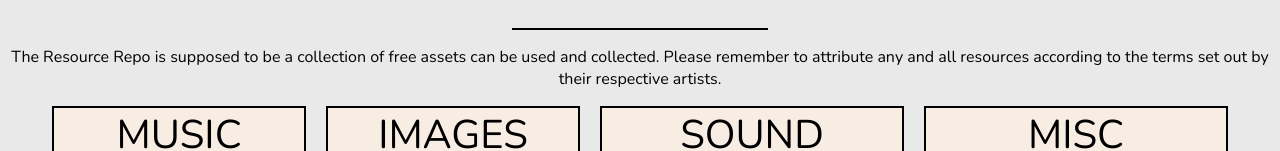
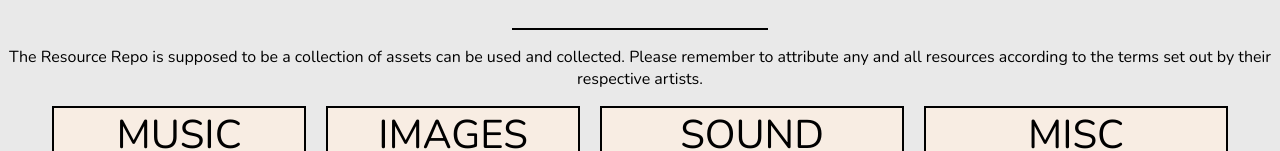
Before and after one commit to Staartline/resourcerepo, a plain HTML site: page index.html in a window 1280 px wide. Shown: the part 179-330 px from the top of the page. Drawn offline with nearby package versions, Linux system fonts and the light colour scheme.

Commit message:
Update index.html

```diff
--- a/index.html
+++ b/index.html
@@ -113,7 +113,7 @@
 			</div>
 
 		<div id="about">
-			<p>The Resource Repo is supposed to be a collection of free assets can be used and collected. Please remember to attribute any and all resources according to the terms set out by their respective artists.</p>
+			<p>The Resource Repo is supposed to be a collection of assets can be used and collected. Please remember to attribute any and all resources according to the terms set out by their respective artists.</p>
 		</div>
 	</div>
 
```
